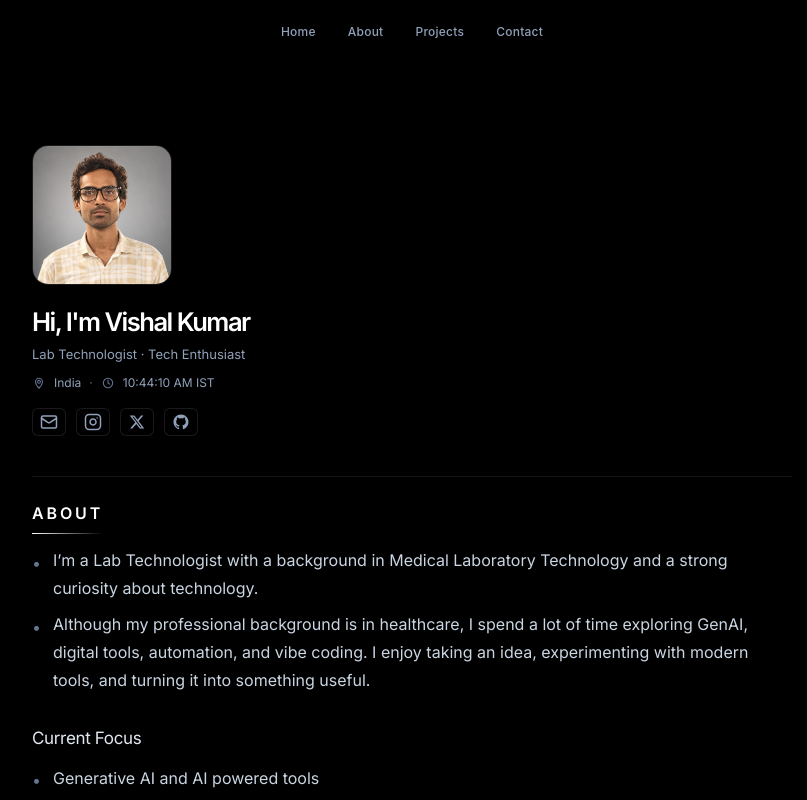
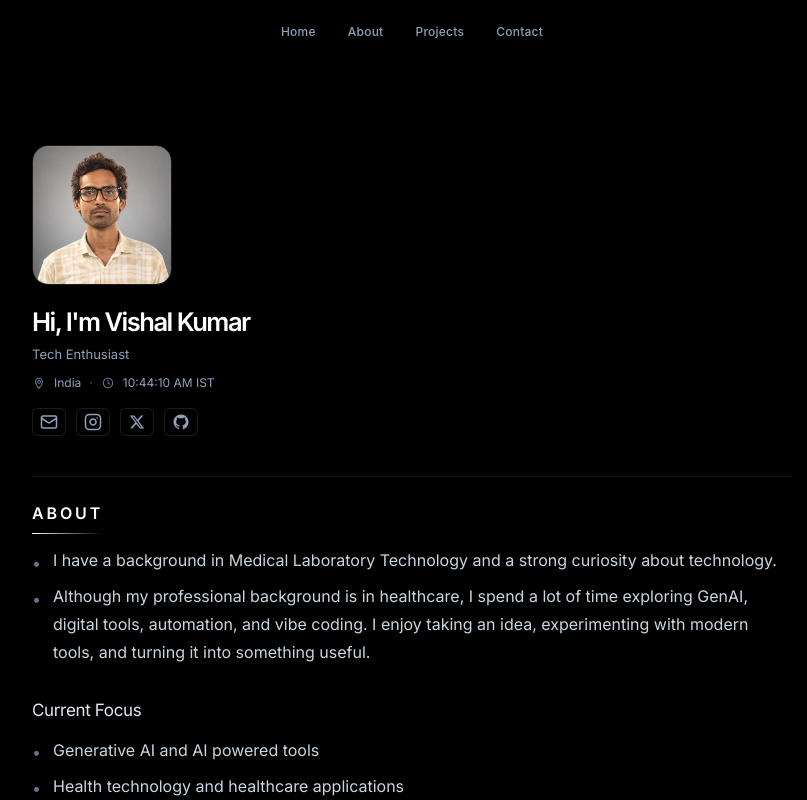
Before and after one commit to thevishal365/Portfolio, a React (Vite) app: page / in a window 1280 px wide. Shown: the top 800 px of the page, without its empty margins (228-1035 px from the left). Built offline with nearby package versions, Linux system fonts and the light colour scheme.

Commit message:
Update profile information

```diff
--- a/src/components/ProfileCard.tsx
+++ b/src/components/ProfileCard.tsx
@@ -86,7 +86,7 @@ export const ProfileCard: React.FC<ProfileCardProps> = ({
         </h1>
 
         <div className="mt-2.5 text-[12px] text-slate-400 sm:text-[13px]">
-          <div>Lab Technologist · Tech Enthusiast</div>
+          <div>Tech Enthusiast</div>
         </div>
 
         <div className="mt-2.5 flex flex-wrap items-center gap-2 text-[11px] text-slate-400 sm:text-[12px]">
--- a/src/data/profileData.ts
+++ b/src/data/profileData.ts
@@ -4,7 +4,7 @@ export const defaultProfileData: ProfileData = {
   name: 'Vishal Kumar',
   avatarUrl: '/profile.png',
   bio: [
-    'I’m a Lab Technologist with a background in Medical Laboratory Technology and a strong curiosity about technology.',
+    'I have a background in Medical Laboratory Technology and a strong curiosity about technology.',
     'Although my professional background is in healthcare, I spend a lot of time exploring GenAI, digital tools, automation, and vibe coding. I enjoy taking an idea, experimenting with modern tools, and turning it into something useful.'
   ],
   tags: [
```
